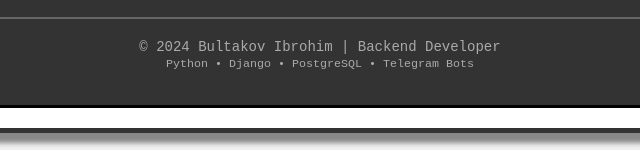
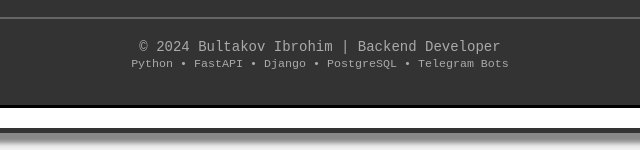
Before and after one commit to bultakov/bultakov.github.io, a plain HTML site: page index.html in a window 1280 px wide. Shown: the part 3460-3610 px from the top of the page, 320-960 px from the left. Drawn offline with Linux system fonts and the light colour scheme.

Commit message:
Update technologies listed in footer

```diff
--- a/index.html
+++ b/index.html
@@ -436,7 +436,7 @@
         <p style="font-size: 14px; color: #aaa;">
           © 2024 Bultakov Ibrohim | Backend Developer
           <br/>
-          <small>Python • Django • PostgreSQL • Telegram Bots</small>
+          <small>Python • FastAPI • Django • PostgreSQL • Telegram Bots</small>
         </p>
       </div>
 
```
